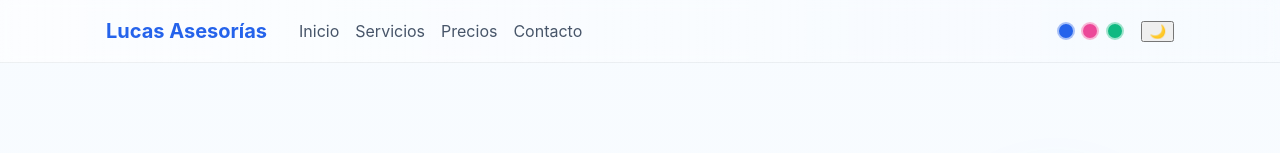
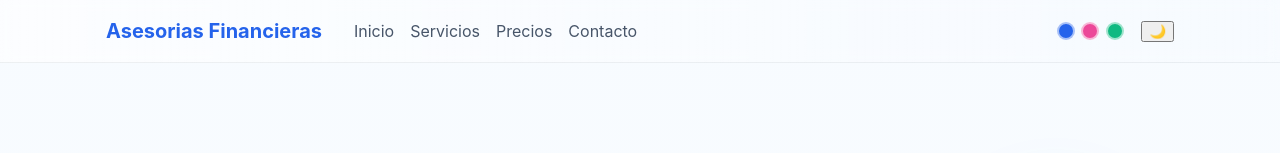
Before and after one commit to LucasRpoR/LucasRepo, a plain HTML site: page index.html in a window 1280 px wide. Shown: the top 153 px of the page. Drawn offline with Linux system fonts and the light colour scheme.

Commit message:
Branding: set site name to 'Asesorias Financieras'

```diff
--- a/index.html
+++ b/index.html
@@ -3,14 +3,14 @@
 <head>
   <meta charset="utf-8">
   <meta name="viewport" content="width=device-width, initial-scale=1">
-  <title>Asesorías — Lucas Restrepo</title>
+  <title>Asesorias Financieras — Lucas Restrepo</title>
   <link rel="stylesheet" href="styles.css">
   <meta name="description" content="Página web de ejemplo creada rápidamente.">
 </head>
 <body>
   <header class="site-header">
     <div class="container header-row">
-      <h1 class="logo">Lucas Asesorías</h1>
+      <h1 class="logo">Asesorias Financieras</h1>
       <nav class="nav">
         <ul class="nav-links">
           <li><a href="#">Inicio</a></li>
```
Also changed, not shown: README.md.
